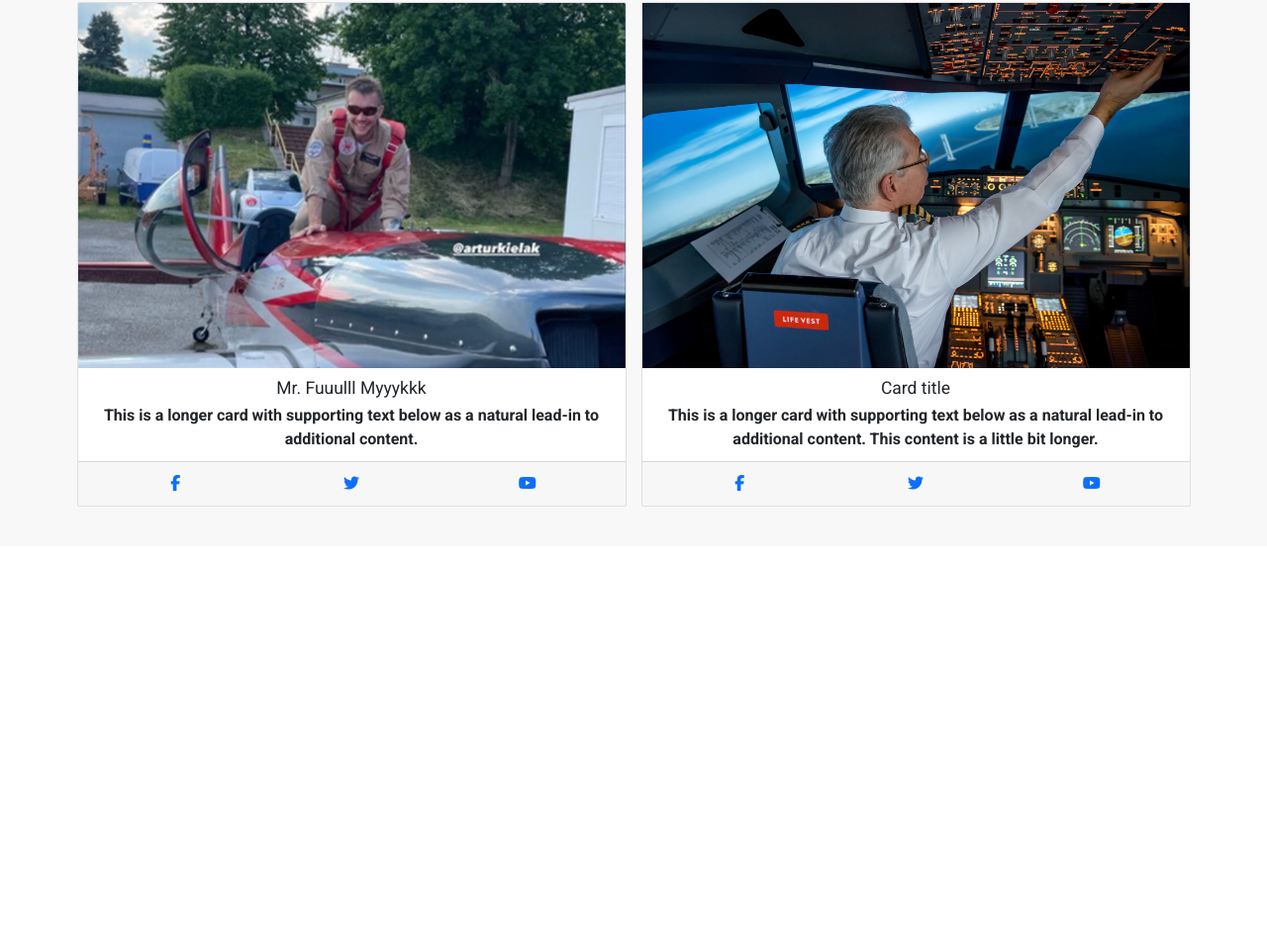
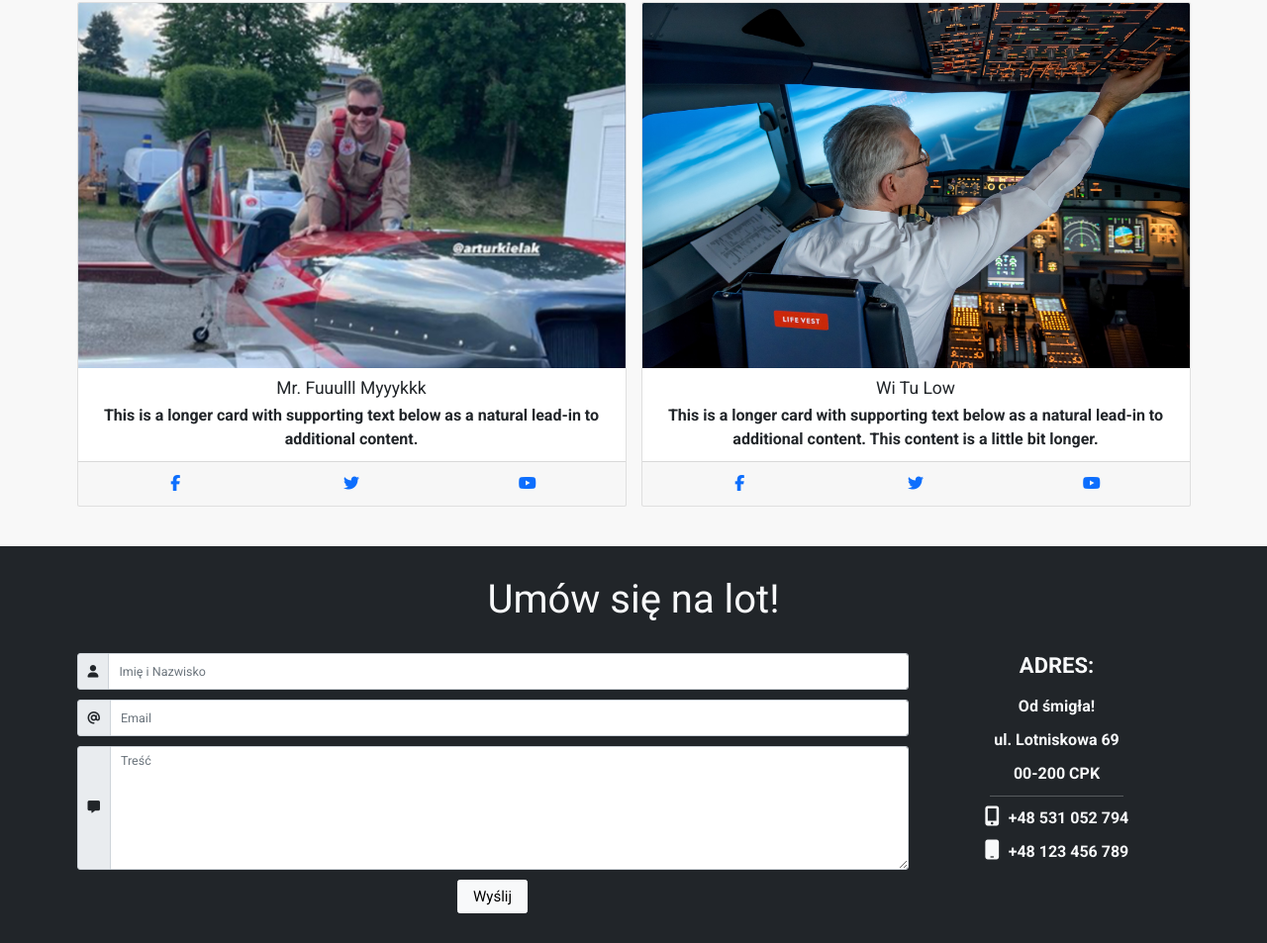
Before and after one commit to MarcinTheOriginal/Prosta-strona-ma-ej-firmy, a plain HTML site: page index.html in a window 1280 px wide. Shown: the part 2028-2981 px from the top of the page at 99% size. Before the commit the page ends 2580 px from the top, so only its background shows below. Drawn offline with nearby package versions, Linux system fonts and the light colour scheme.

Commit message:
Dodanie formularza kontaktowego

```diff
--- a/index.html
+++ b/index.html
@@ -176,9 +176,9 @@
             </div>
             <div class="col">
               <div class="card">
-                <img src="/img/Wi Tu Low.jpg" class="Wi Tu Low" alt="Zdjęcie pilota Wi Tu Low">
+                <img src="/img/Wi Tu Low.jpg" class="card-img-top" alt="Zdjęcie pilota Wi Tu Low">
                 <div class="card-body">
-                  <h3 class="card-title">Card title</h3>
+                  <h3 class="card-title">Wi Tu Low</h3>
                   <p class="card-text">This is a longer card with supporting text below as a natural lead-in to additional content. This content is a little bit longer.</p>
                 </div>
                 <div class="card-footer row justify-content-around mx-0 py-3">
@@ -192,7 +192,39 @@
 
         </div>
       </section>
-
+      <section id="contact" class="bg-dark text-light">
+        <div class="container text-center py-5">
+          <p class="display-3 mb-lg-5">Umów się na lot!</p>
+          <div class="row">
+            <div class="my-5 m-lg-0 col-lg-3 contact-info order-lg-1">
+              <h3>Adres:</h3>
+              <p>Od śmigła!</p>
+              <p>ul. Lotniskowa 69</p>
+              <p>00-200 CPK</p>
+              <hr class="w-50 w-lg-75 mx-auto bg-light">
+              <p><i class="fas fa-mobile-alt"></i> +48 531 052 794</p>
+              <p><i class="fas fa-mobile"></i> +48 123 456 789</p>
+            </div>
+            <div class="col-lg-9">
+              <form>
+                <div class="input-group input-group-lg mb-3">
+                  <span class="input-group-text"><i class="fas fa-user"></i></span>
+                  <input type="text" class="form-control" placeholder="Imię i Nazwisko">
+                </div>
+                <div class="input-group input-group-lg mb-3">
+                  <span class="input-group-text"><i class="fas fa-at"></i></span>
+                  <input type="text" class="form-control" placeholder="Email">
+                </div>
+                <div class="input-group input-group-lg mb-3">
+                  <span class="input-group-text"><i class="fas fa-comment-alt"></i></span>
+                  <textarea rows="6" class="form-control" placeholder="Treść"></textarea>
+                </div>
+                <input type="submit" value="Wyślij" class="btn btn-light px-4 py-2 submit-btn">
+              </form>
+            </div>
+          </div>
+        </div>
+      </section>
     </main>
 
     <script src="https://cdn.jsdelivr.net/npm/bootstrap@5.0.1/dist/js/bootstrap.bundle.min.js" integrity="sha384-gtEjrD/SeCtmISkJkNUaaKMoLD0//ElJ19smozuHV6z3Iehds+3Ulb9Bn9Plx0x4" crossorigin="anonymous"></script>
--- a/style.css
+++ b/style.css
@@ -88,3 +88,26 @@ header .btn {
     height: 300px;
     object-fit: cover;
 }
+
+/* KONTAKT */
+#contact h3 {
+    margin-bottom: 1.5rem;
+    font-weight: bold;
+    font-size: 2.2rem;
+    text-transform: uppercase;
+}
+
+#contact .contact-info .fas {
+    margin-right: 0.5rem;
+    font-size: 2rem;
+    font-weight: bold;
+}
+
+#contact .submit-btn {
+    font-size: 1.5rem;
+}
+
+#contact .input-group-lg>.custom-select,
+#contact .input-group-lg>.form-control:not(textarea) {
+    height: calc(1.5rem + 2rem + 2px);
+}
```
